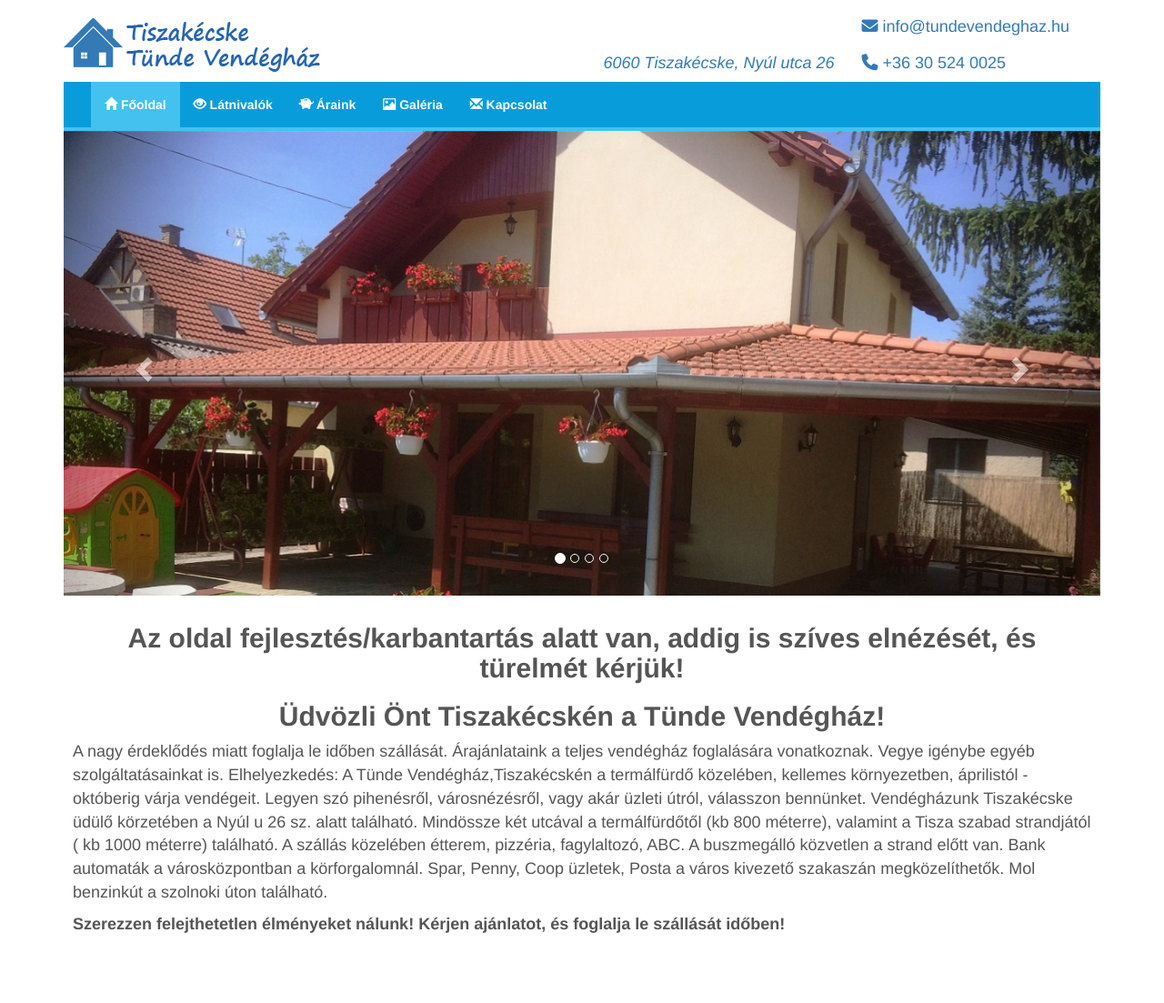
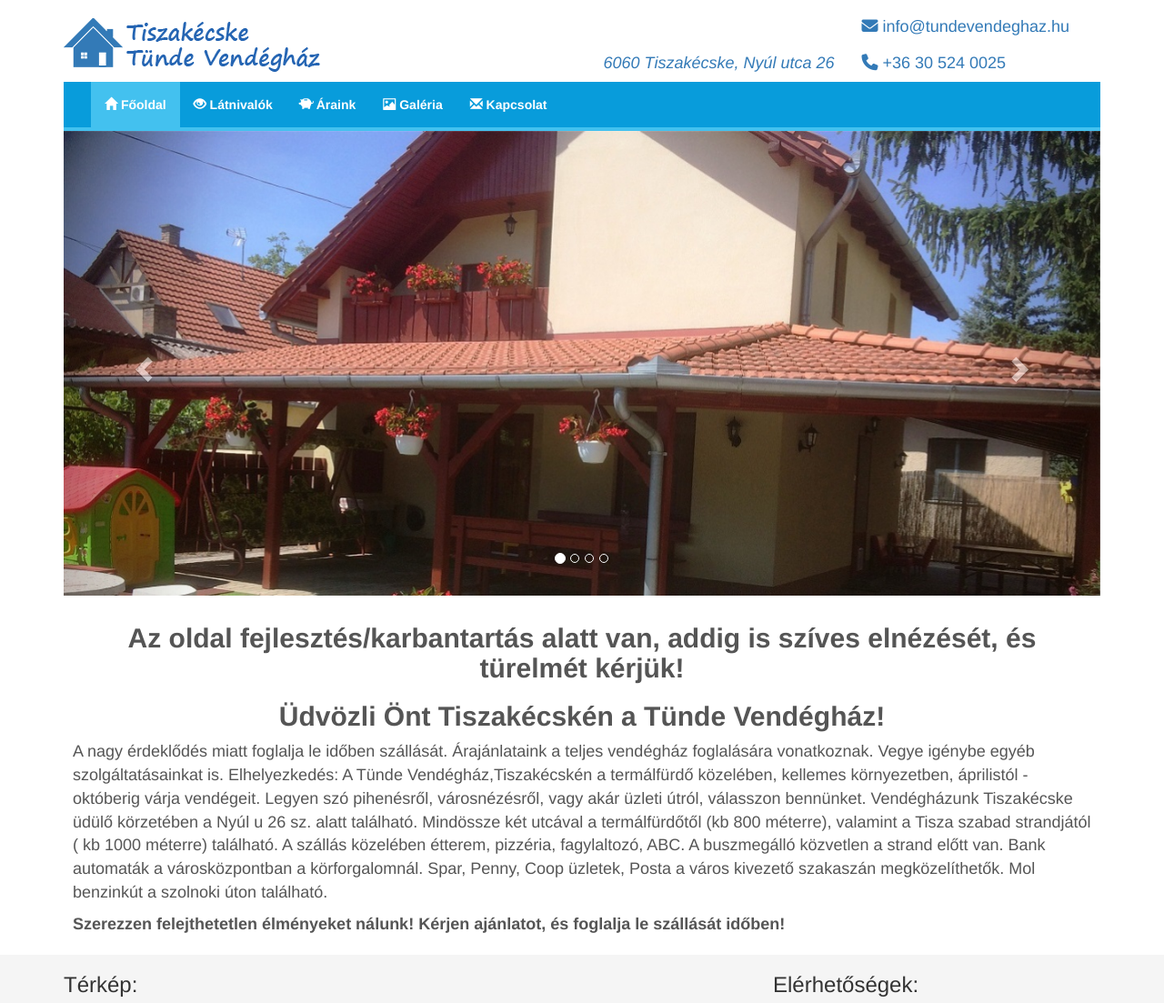
Before and after one commit to nemethrzr/tundevendeghaz, a PHP site: page /index.html in a window 1280 px wide. Shown: the top 1103 px of the page at 91% size. Run offline with PHP 8.4, Linux system fonts and the light colour scheme; some libraries are stand-ins or nearby versions.

Commit message:
kiszedtem a lightbox sort, a footer-ben a hasábok border-jét, a footer fix magasságát és a #wrap div --os padding-jét

```diff
--- a/public/css/style.css
+++ b/public/css/style.css
@@ -89,13 +89,13 @@ body h2,p,b{
     height: auto !important;
     height: 100%;
     /* Negative indent footer by it's height */
-    margin: 0 auto -240px;
+    margin: 0 auto ;
 }
 
 /* Set the fixed height of the footer here */
 #push,
 #footer {
-    height: 400px;
+
 }
 
 #footer {
@@ -115,14 +115,8 @@ body h2,p,b{
 
 	font-weight: bold;
 }
-#footer .col-md-4{
-	border-right: 1px dotted gray;
-	height: 210px;
-	margin-top: 5px;
 }
-#footer .col-md-4:last-child{
-	border:0px;
-}
+
 
 /* Lastly, apply responsive CSS fixes as necessary */
 @media (max-width: 767px) {
@@ -141,13 +135,21 @@ body h2,p,b{
 	.navbar a{
 		font-size: 10px;
 	}
+	#footer {
+		height:100px !important;
+	}
 }
 @media (min-width: @screen-xs-min) {
 	.navbar a{
 		font-size: 10px;
 	}
+	#footer {
+		height:100px !important;
+	}
 }
+@media(min-width: @screen-xs-min){
 
+}
 
 
 
@@ -203,10 +205,3 @@ body h2,p,b{
 
 .modal-title { font: 400 normal 1.625em "Roboto",Arial,Verdana,sans-serif; }
 .modal-footer { font: 400 normal 1.125em "Roboto",Arial,Verdana,sans-serif; }
-
-/*!
- * Lightbox for Bootstrap 3 by @ashleydw
- * https://github.com/ashleydw/lightbox
- *
- * License: https://github.com/ashleydw/lightbox/blob/master/LICENSE
- */.ekko-lightbox-container{position:relative}.ekko-lightbox-nav-overlay{position:absolute;top:0;left:0;z-index:100;width:100%;height:100%}.ekko-lightbox-nav-overlay a{z-index:100;display:block;width:49%;height:100%;padding-top:45%;font-size:30px;color:#fff;text-shadow:2px 2px 4px #000;opacity:0;filter:dropshadow(color=#000000,offx=2,offy=2);-webkit-transition:opacity .5s;-moz-transition:opacity .5s;-o-transition:opacity .5s;transition:opacity .5s}.ekko-lightbox-nav-overlay a:empty{width:49%}.ekko-lightbox a:hover{text-decoration:none;opacity:1}.ekko-lightbox .glyphicon-chevron-left{left:0;float:left;padding-left:15px;text-align:left}.ekko-lightbox .glyphicon-chevron-right{right:0;float:right;padding-right:15px;text-align:right}.ekko-lightbox .modal-footer{text-align:left}
```
